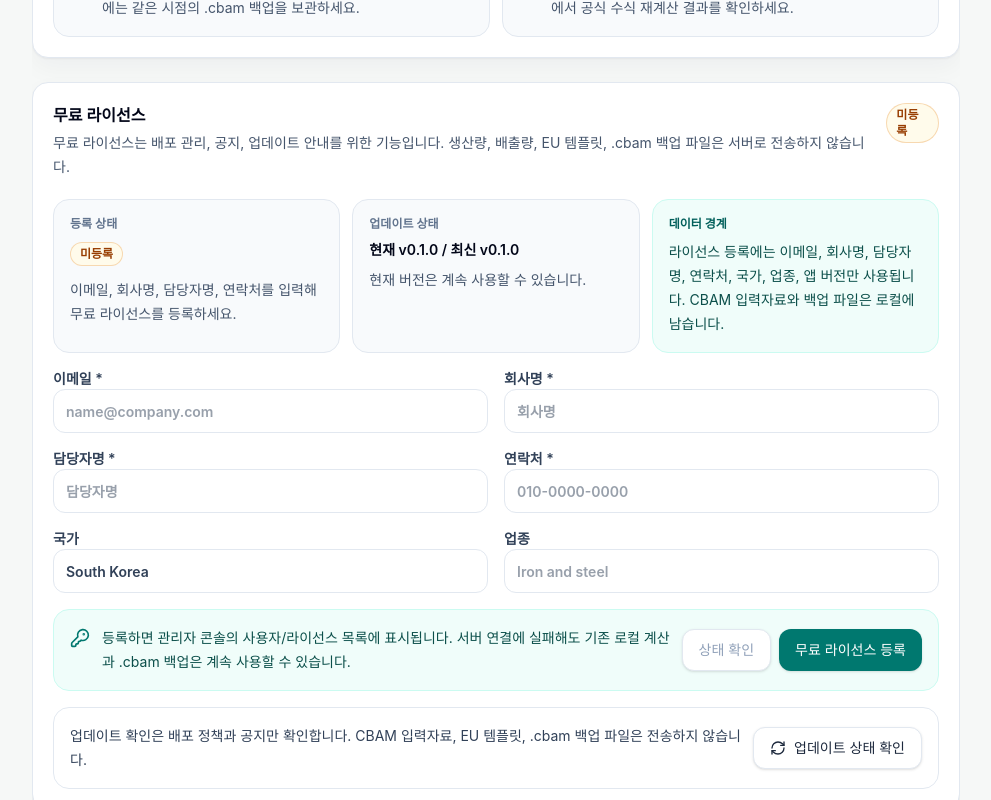
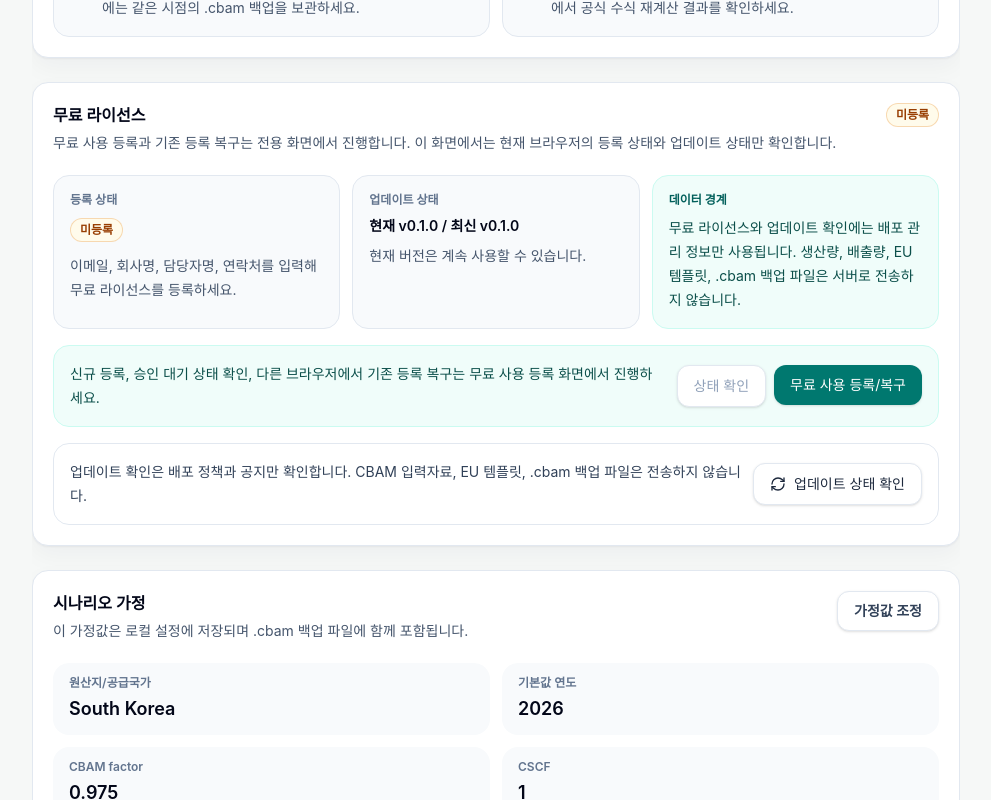
Before and after one commit to neod00/cbam-local-pwa, a Next.js app: page /settings in a window 1280 px wide. Shown: the part 860-1660 px from the top of the page, without its empty margins (288-1279 px from the left). Built offline with nearby package versions, Linux system fonts and the light colour scheme.

Commit message:
Move license registration out of settings

```diff
--- a/scripts/verify-mvp-flow.mjs
+++ b/scripts/verify-mvp-flow.mjs
@@ -111,9 +111,10 @@ includesAll(files.license, [
 includesAll(files.settings, [
   '.cbam',
   '무료 라이선스',
-  'handleLicenseSubmit',
   'handleLicenseStatusCheck',
-  'contact_phone',
+  '무료 사용 등록/복구',
+  'href="/license"',
+  '배포 관리 정보만 사용됩니다',
 ], 'Settings page');
 
 includesAll(files.export, [
--- a/src/app/settings/page.tsx
+++ b/src/app/settings/page.tsx
@@ -14,12 +14,10 @@ import {
     setLocalSetting,
 } from '@/lib/local-db';
 import {
-    createOfflineAllowedRegistration,
     FREE_LICENSE_SETTING_KEY,
     FREE_LICENSE_TERMS_VERSION,
     checkFreeLicenseStatus,
     isLicenseExpired,
-    registerFreeLicense,
     type FreeLicenseRegistration,
 } from '@/lib/free-license-client';
 import {
@@ -29,9 +27,9 @@ import {
     type ScenarioAssumptions,
 } from '@/lib/scenario-calculation';
 import { evaluateUpdateStatus, fetchUpdateManifest, type UpdateStatus } from '@/lib/update-policy';
-import { AlertTriangle, Database, Download, ExternalLink, FileUp, KeyRound, RefreshCw, ShieldCheck, Trash2 } from 'lucide-react';
+import { AlertTriangle, Database, Download, ExternalLink, FileUp, RefreshCw, ShieldCheck, Trash2 } from 'lucide-react';
 import Link from 'next/link';
-import { ChangeEvent, FormEvent, useEffect, useMemo, useRef, useState } from 'react';
+import { ChangeEvent, useEffect, useMemo, useRef, useState } from 'react';
 
 function emptyLicenseRegistration(): FreeLicenseRegistration {
     return {
@@ -135,7 +133,7 @@ export default function SettingsPage() {
     const [backupPreview, setBackupPreview] = useState<CbamBackupFile | null>(null);
     const [importContent, setImportContent] = useState('');
     const [message, setMessage] = useState('');
-    const [isSubmittingLicense, setIsSubmittingLicense] = useState(false);
+    const [isCheckingLicense, setIsCheckingLicense] = useState(false);
     const [lastBackupAt, setLastBackupAt] = useState<string | undefined>();
     const [scenarioAssumptions, setScenarioAssumptions] = useState<ScenarioAssumptions>();
     const [updateStatus, setUpdateStatus] = useState<UpdateStatus>(() => evaluateUpdateStatus());
@@ -209,41 +207,8 @@ export default function SettingsPage() {
         setMessage('백업 파일을 내보냈습니다. 회사의 안전한 폴더에 보관하세요.');
     }
 
-    async function handleLicenseSubmit(event: FormEvent<HTMLFormElement>) {
-        event.preventDefault();
-        setIsSubmittingLicense(true);
-        const input = {
-            email: licenseRegistration.email,
-            company_name: licenseRegistration.company_name,
-            contact_name: licenseRegistration.contact_name,
-            contact_phone: licenseRegistration.contact_phone,
-            country: licenseRegistration.country,
-            industry: licenseRegistration.industry,
-        };
-
-        if (!input.email || !input.company_name || !input.contact_name || !input.contact_phone) {
-            setMessage('이메일, 회사명, 담당자명, 연락처를 모두 입력하세요.');
-            setIsSubmittingLicense(false);
-            return;
-        }
-
-        try {
-            const registered = await registerFreeLicense(input);
-            await saveLicenseRegistration(registered);
-            setMessage(registered.message ?? '무료 라이선스를 등록했습니다. 관리자 콘솔의 사용자/라이선스 목록에서 확인할 수 있습니다.');
-        } catch (error) {
-            const offlineRegistration = createOfflineAllowedRegistration(input, licenseRegistration);
-            await saveLicenseRegistration(offlineRegistration);
-            setMessage(
-                `${error instanceof Error ? error.message : '무료 라이선스 등록에 실패했습니다.'} 기존 로컬 계산, Export 준비, .cbam 백업 기능은 계속 사용할 수 있습니다.`
-            );
-        } finally {
-            setIsSubmittingLicense(false);
-        }
-    }
-
     async function handleLicenseStatusCheck() {
-        setIsSubmittingLicense(true);
+        setIsCheckingLicense(true);
         try {
             const checked = await checkFreeLicenseStatus(licenseRegistration);
             await saveLicenseRegistration(checked);
@@ -257,7 +222,7 @@ export default function SettingsPage() {
             await saveLicenseRegistration(nextRegistration);
             setMessage(`${nextRegistration.message} 기존 로컬 계산, Export 준비, .cbam 백업 기능은 계속 사용할 수 있습니다.`);
         } finally {
-            setIsSubmittingLicense(false);
+            setIsCheckingLicense(false);
         }
     }
 
@@ -420,10 +385,10 @@ export default function SettingsPage() {
 
             <SectionCard
                 title="무료 라이선스"
-                description="무료 라이선스는 배포 관리, 공지, 업데이트 안내를 위한 기능입니다. 생산량, 배출량, EU 템플릿, .cbam 백업 파일은 서버로 전송하지 않습니다."
+                description="무료 사용 등록과 기존 등록 복구는 전용 화면에서 진행합니다. 이 화면에서는 현재 브라우저의 등록 상태와 업데이트 상태만 확인합니다."
                 actions={<StatusBadge tone={licenseStatus.tone}>{licenseStatus.label}</StatusBadge>}
             >
-                <form onSubmit={handleLicenseSubmit} className="space-y-4">
+                <div className="space-y-4">
                     <div className="grid grid-cols-1 gap-3 lg:grid-cols-3">
                         <div className="rounded-2xl border border-slate-200 bg-slate-50 p-4">
                             <p className="text-xs font-semibold text-slate-500">등록 상태</p>
@@ -431,6 +396,9 @@ export default function SettingsPage() {
                                 <StatusBadge tone={licenseStatus.tone}>{licenseStatus.label}</StatusBadge>
                             </div>
                             <p className="mt-3 text-sm leading-6 text-slate-600">{licenseStatus.helper}</p>
+                            {licenseRegistration.expires_at && (
+                                <p className="mt-2 text-xs font-medium text-slate-500">사용기한: {licenseRegistration.expires_at}</p>
+                            )}
                         </div>
                         <div className="rounded-2xl border border-slate-200 bg-slate-50 p-4">
                             <p className="text-xs font-semibold text-slate-500">업데이트 상태</p>
@@ -444,70 +412,9 @@ export default function SettingsPage() {
                         <div className="rounded-2xl border border-teal-100 bg-teal-50 p-4">
                             <p className="text-xs font-semibold text-teal-800">데이터 경계</p>
                             <p className="mt-2 text-sm leading-6 text-teal-900">
-                                라이선스 등록에는 이메일, 회사명, 담당자명, 연락처, 국가, 업종, 앱 버전만 사용됩니다. CBAM 입력자료와 백업 파일은 로컬에 남습니다.
+                                무료 라이선스와 업데이트 확인에는 배포 관리 정보만 사용됩니다. 생산량, 배출량, EU 템플릿, .cbam 백업 파일은 서버로 전송하지 않습니다.
                             </p>
                         </div>
-                    </div>
-                    <div className="grid grid-cols-1 gap-4 md:grid-cols-2">
-                        <label className="space-y-1 text-sm font-semibold text-slate-700">
-                            <span>이메일 *</span>
-                            <input
-                                value={licenseRegistration.email}
-                                onChange={(event) => setLicenseRegistration((current) => ({ ...current, email: event.target.value }))}
-                                type="email"
-                                required
-                                className="h-11 w-full rounded-xl border border-slate-200 px-3 text-sm outline-none focus:border-teal-600 focus:ring-2 focus:ring-teal-100"
-                                placeholder="name@company.com"
-                            />
-                        </label>
-                        <label className="space-y-1 text-sm font-semibold text-slate-700">
-                            <span>회사명 *</span>
-                            <input
-                                value={licenseRegistration.company_name}
-                                onChange={(event) => setLicenseRegistration((current) => ({ ...current, company_name: event.target.value }))}
-                                required
-                                className="h-11 w-full rounded-xl border border-slate-200 px-3 text-sm outline-none focus:border-teal-600 focus:ring-2 focus:ring-teal-100"
-                                placeholder="회사명"
-                            />
-                        </label>
-                        <label className="space-y-1 text-sm font-semibold text-slate-700">
-                            <span>담당자명 *</span>
-                            <input
-                                value={licenseRegistration.contact_name}
-                                onChange={(event) => setLicenseRegistration((current) => ({ ...current, contact_name: event.target.value }))}
-                                required
-                                className="h-11 w-full rounded-xl border border-slate-200 px-3 text-sm outline-none focus:border-teal-600 focus:ring-2 focus:ring-teal-100"
-                                placeholder="담당자명"
-                            />
-                        </label>
-                        <label className="space-y-1 text-sm font-semibold text-slate-700">
-                            <span>연락처 *</span>
-                            <input
-                                value={licenseRegistration.contact_phone}
-                                onChange={(event) => setLicenseRegistration((current) => ({ ...current, contact_phone: event.target.value }))}
-                                required
-                                className="h-11 w-full rounded-xl border border-slate-200 px-3 text-sm outline-none focus:border-teal-600 focus:ring-2 focus:ring-teal-100"
-                                placeholder="010-0000-0000"
-                            />
-                        </label>
-                        <label className="space-y-1 text-sm font-semibold text-slate-700">
-                            <span>국가</span>
-                            <input
-                                value={licenseRegistration.country}
-                                onChange={(event) => setLicenseRegistration((current) => ({ ...current, country: event.target.value }))}
-                                className="h-11 w-full rounded-xl border border-slate-200 px-3 text-sm outline-none focus:border-teal-600 focus:ring-2 focus:ring-teal-100"
-                                placeholder="South Korea"
-                            />
-                        </label>
-                        <label className="space-y-1 text-sm font-semibold text-slate-700">
-                            <span>업종</span>
-                            <input
-                                value={licenseRegistration.industry}
-                                onChange={(event) => setLicenseRegistration((current) => ({ ...current, industry: event.target.value }))}
-                                className="h-11 w-full rounded-xl border border-slate-200 px-3 text-sm outline-none focus:border-teal-600 focus:ring-2 focus:ring-teal-100"
-                                placeholder="Iron and steel"
-                            />
-                        </label>
                     </div>
                     {licenseRegistration.license_key && (
                         <div className="rounded-2xl border border-slate-200 bg-slate-50 p-4 text-sm leading-6 text-slate-700">
@@ -519,19 +426,18 @@ export default function SettingsPage() {
                         </div>
                     )}
                     <div className="flex flex-col gap-3 rounded-2xl border border-teal-100 bg-teal-50 p-4 text-sm leading-6 text-teal-900 md:flex-row md:items-center md:justify-between">
-                        <div className="flex gap-3">
-                            <KeyRound className="mt-0.5 h-5 w-5 flex-none text-teal-700" />
-                            <p>
-                                등록하면 관리자 콘솔의 사용자/라이선스 목록에 표시됩니다. 서버 연결에 실패해도 기존 로컬 계산과 .cbam 백업은 계속 사용할 수 있습니다.
-                            </p>
-                        </div>
+                        <p>
+                            신규 등록, 승인 대기 상태 확인, 다른 브라우저에서 기존 등록 복구는 무료 사용 등록 화면에서 진행하세요.
+                        </p>
                         <div className="flex flex-wrap gap-2 md:flex-none">
-                            <Button type="button" variant="secondary" onClick={() => void handleLicenseStatusCheck()} disabled={isSubmittingLicense || !licenseRegistration.license_key}>
+                            <Button type="button" variant="secondary" onClick={() => void handleLicenseStatusCheck()} disabled={isCheckingLicense || !licenseRegistration.license_key}>
                                 상태 확인
                             </Button>
-                            <Button type="submit" disabled={isSubmittingLicense}>
-                                {isSubmittingLicense ? '처리 중' : '무료 라이선스 등록'}
-                            </Button>
+                            <Link href="/license">
+                                <Button type="button">
+                                    무료 사용 등록/복구
+                                </Button>
+                            </Link>
                         </div>
                     </div>
                     <div className="flex flex-col gap-3 rounded-2xl border border-slate-200 bg-white p-4 text-sm leading-6 text-slate-700 md:flex-row md:items-center md:justify-between">
@@ -543,7 +449,7 @@ export default function SettingsPage() {
                             업데이트 상태 확인
                         </Button>
                     </div>
-                </form>
+                </div>
             </SectionCard>
 
             <ScenarioAssumptionSummary
```
